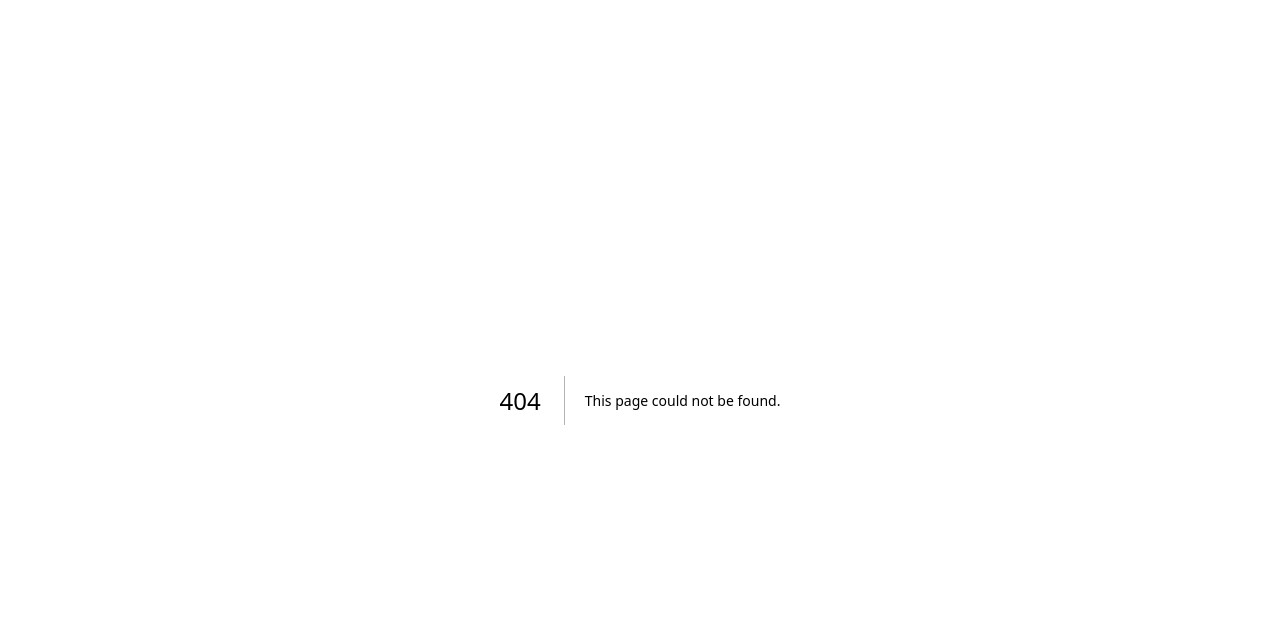
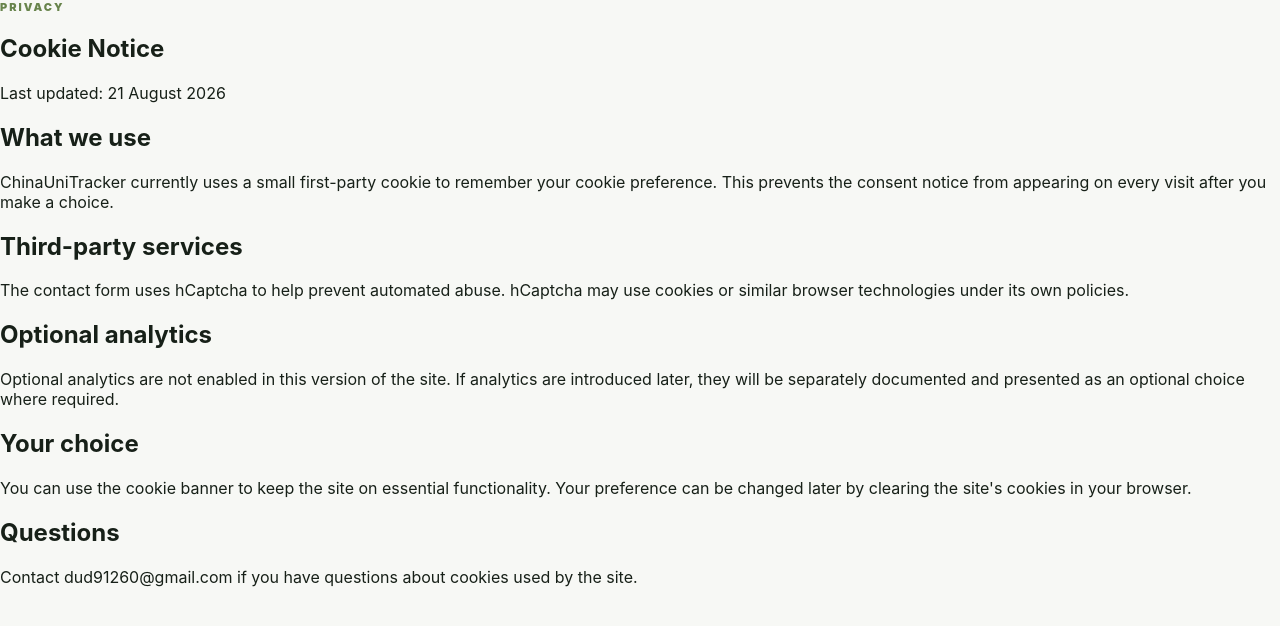
Before and after one commit to dude-im-not-rude/CHINA-UNIVERSITY-, a Next.js app: page /cookies in a window 1280 px wide. Before the commit this address had no page. Shown: the top 626 px of the page. Built offline with nearby package versions, Linux system fonts and the light colour scheme.

Commit message:
Add cookie notice page

```diff
--- /dev/null
+++ b/app/cookies/page.js
@@ -0,0 +1,2 @@
+export const metadata={title:"Cookie Notice · ChinaUniTracker"};
+export default function Page(){return <main><section className="legal-page"><div className="eyebrow">PRIVACY</div><h1>Cookie Notice</h1><p className="legal-updated">Last updated: 21 August 2026</p><h2>What we use</h2><p>ChinaUniTracker currently uses a small first-party cookie to remember your cookie preference. This prevents the consent notice from appearing on every visit after you make a choice.</p><h2>Third-party services</h2><p>The contact form uses hCaptcha to help prevent automated abuse. hCaptcha may use cookies or similar browser technologies under its own policies.</p><h2>Optional analytics</h2><p>Optional analytics are not enabled in this version of the site. If analytics are introduced later, they will be separately documented and presented as an optional choice where required.</p><h2>Your choice</h2><p>You can use the cookie banner to keep the site on essential functionality. Your preference can be changed later by clearing the site's cookies in your browser.</p><h2>Questions</h2><p>Contact <a href="mailto:dud91260@gmail.com">dud91260@gmail.com</a> if you have questions about cookies used by the site.</p></section></main>}
```
